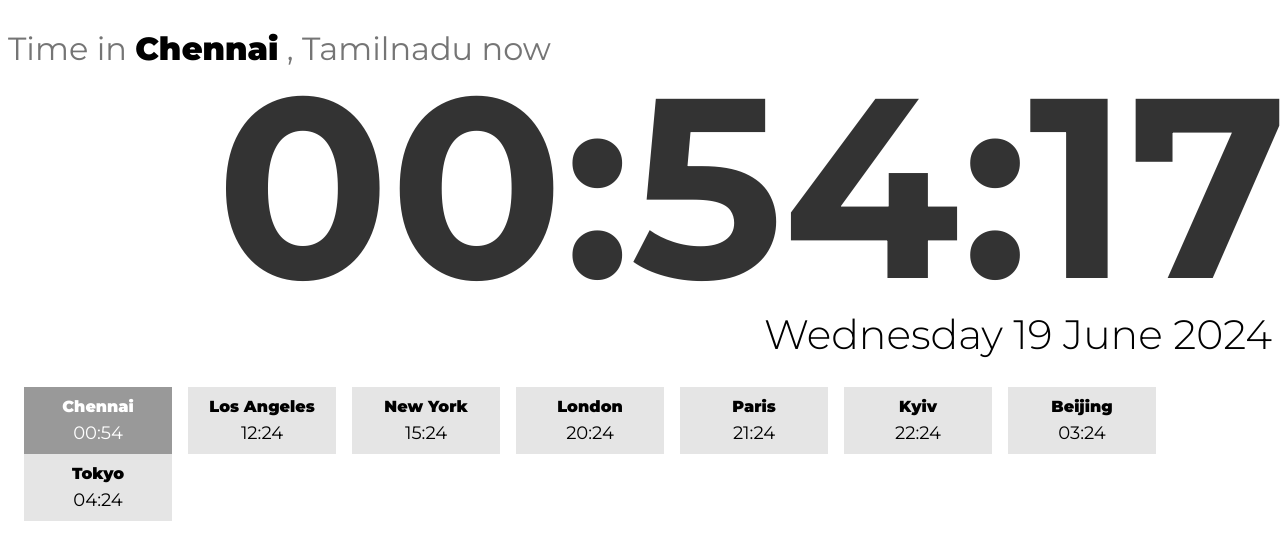
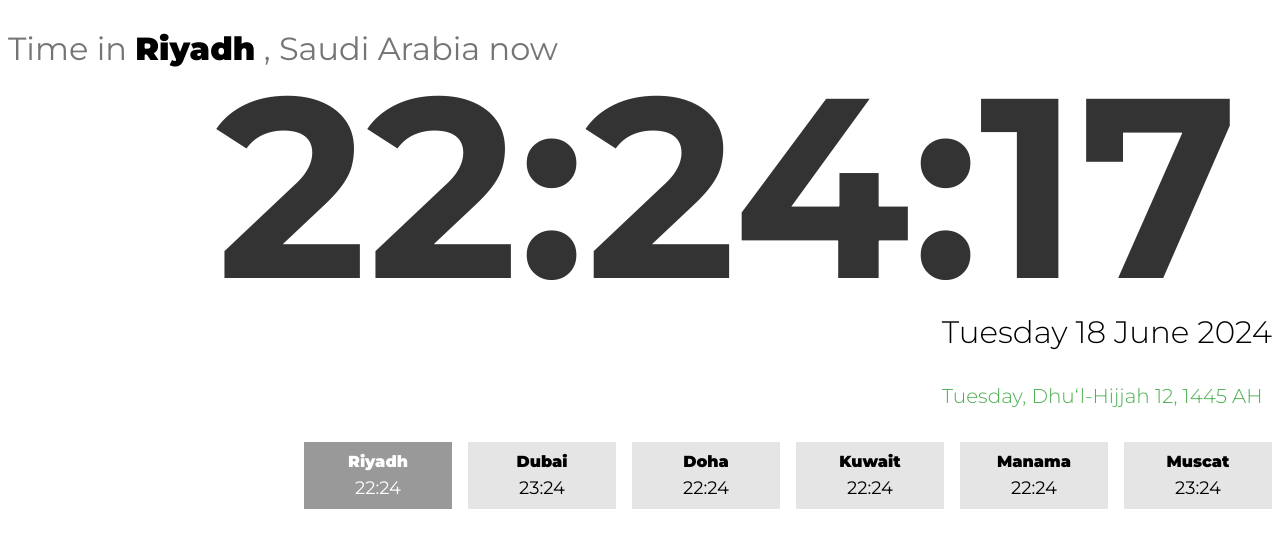
Before and after one commit to balaji1610/time-now, a Next.js app: page / in a window 1280 px wide. Shown: the top 560 px of the page. Built offline with nearby package versions, Linux system fonts and the light colour scheme.

Commit message:
Add Gulf Country TimeZone

```diff
--- a/src/app/page.tsx
+++ b/src/app/page.tsx
@@ -2,7 +2,9 @@
 import React, { useState, useEffect } from "react";
 import Grid from "@mui/material/Grid";
 import TimeZoneInfo from "./utilities/TimeZoneInfo";
+import GulfTimeZoneInfo from "./utilities/GulfTimeZoneInfo";
 import Font from "../app/page.module.css";
+
 interface timeOptionsType {
   timeStyle: "medium" | "full" | "long" | "short";
   timeZone: string;
@@ -20,10 +22,10 @@ interface TimeZoneInfoType {
 
 export default function Home() {
   const [time, setTime] = useState(new Date());
-  const [currentTimeDate, setCurrentTimeDate] = useState(TimeZoneInfo[0]);
-  const [timeZone, setTimeZone] = useState(TimeZoneInfo[0].timeZone);
+  const [currentTimeDate, setCurrentTimeDate] = useState(GulfTimeZoneInfo[0]);
+  const [timeZone, setTimeZone] = useState(GulfTimeZoneInfo[0].timeZone);
   const [hover, setHover] = useState<number | null>(0);
-  const [clickedIndex, setClickedIndex] = useState("Chennai");
+  const [clickedIndex, setClickedIndex] = useState("Riyadh");
 
   useEffect(() => {
     const intervalId = setInterval(() => {
@@ -37,6 +39,7 @@ export default function Home() {
     timeStyle: "medium",
     timeZone: timeZone,
   };
+
   const cityTime = new Intl.DateTimeFormat(
     "en-GB",
     Timeoptions as timeOptionsType
@@ -46,8 +49,14 @@ export default function Home() {
     dateStyle: "full",
     timeZone: timeZone,
   };
+
   const cityDate = new Intl.DateTimeFormat(
     "en-GB",
+    DateOptions as DateOptionsType
+  ).format(time);
+
+  const regionalDate = new Intl.DateTimeFormat(
+    "en-US-u-ca-islamic",
     DateOptions as DateOptionsType
   ).format(time);
 
@@ -71,7 +80,12 @@ export default function Home() {
 
     date: {
       fontWeight: "300",
-      fontSize: "41px",
+      fontSize: "31px",
+    },
+    regionaldate: {
+      fontWeight: "300",
+      fontSize: "20px",
+      color: "#4CAF50",
     },
   };
 
@@ -95,6 +109,7 @@ export default function Home() {
   const MouseLeave = () => {
     setHover(null);
   };
+
   return (
     <div>
       <Grid container xs={12}>
@@ -117,15 +132,18 @@ export default function Home() {
 
       <Grid container direction="row" justifyContent="flex-end" xs={12}>
         <Grid>
-          <h1 className={Font.city} style={timeZoneStyle.date}>
+          <h3 className={Font.city} style={timeZoneStyle.date}>
             {cityDate}
-          </h1>
+          </h3>
+          <h5 className={Font.city} style={timeZoneStyle.regionaldate}>
+            {regionalDate}
+          </h5>
         </Grid>
       </Grid>
 
       <Grid container direction="row" justifyContent="flex-end" xs={12}>
         <Grid>
-          {TimeZoneInfo.map((el, index) => {
+          {GulfTimeZoneInfo.map((el, index) => {
             const { city, timeZone } = el;
             const isHovered = hover === index;
             const isClicked = clickedIndex === city;
--- /dev/null
+++ b/src/app/utilities/GulfTimeZoneInfo.ts
@@ -0,0 +1,35 @@
+const GulfTimeZoneInfo = [
+  {
+    city: "Riyadh",
+    timeZone: "Asia/Riyadh",
+    country: "Saudi Arabia",
+  },
+  {
+    city: "Dubai",
+    timeZone: "Asia/Dubai",
+    country: "United Arab Emirates",
+  },
+  {
+    city: "Doha",
+    timeZone: "Asia/Qatar",
+    country: "Qatar",
+  },
+  {
+    city: "Kuwait",
+    timeZone: "Asia/Kuwait",
+    country: "Kuwait",
+  },
+  {
+    city: "Manama",
+    timeZone: "Asia/Bahrain",
+    country: "Bahrain",
+  },
+
+  {
+    city: "Muscat",
+    timeZone: "Asia/Muscat",
+    country: "Oman",
+  },
+];
+
+export default GulfTimeZoneInfo;
```
